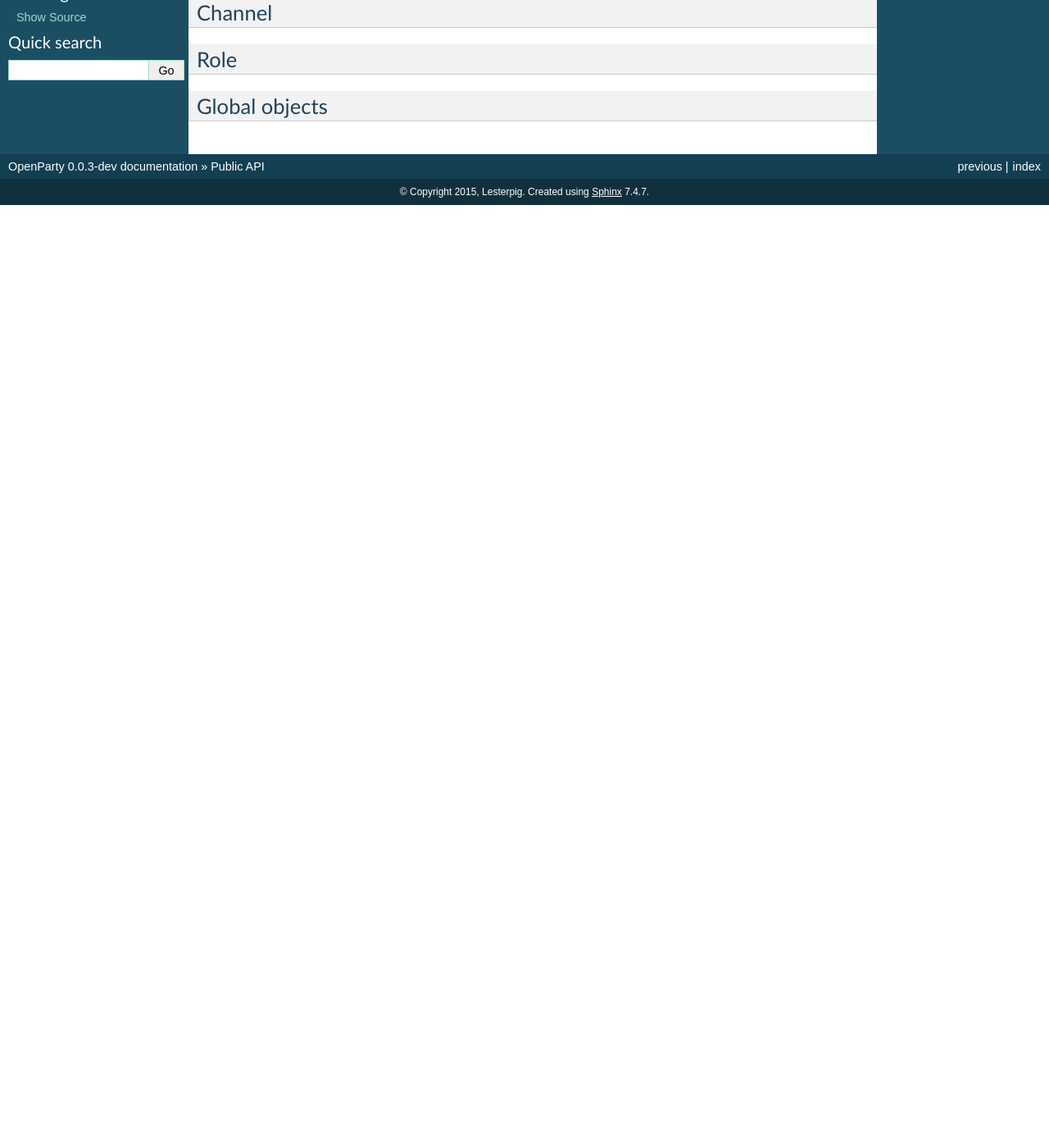
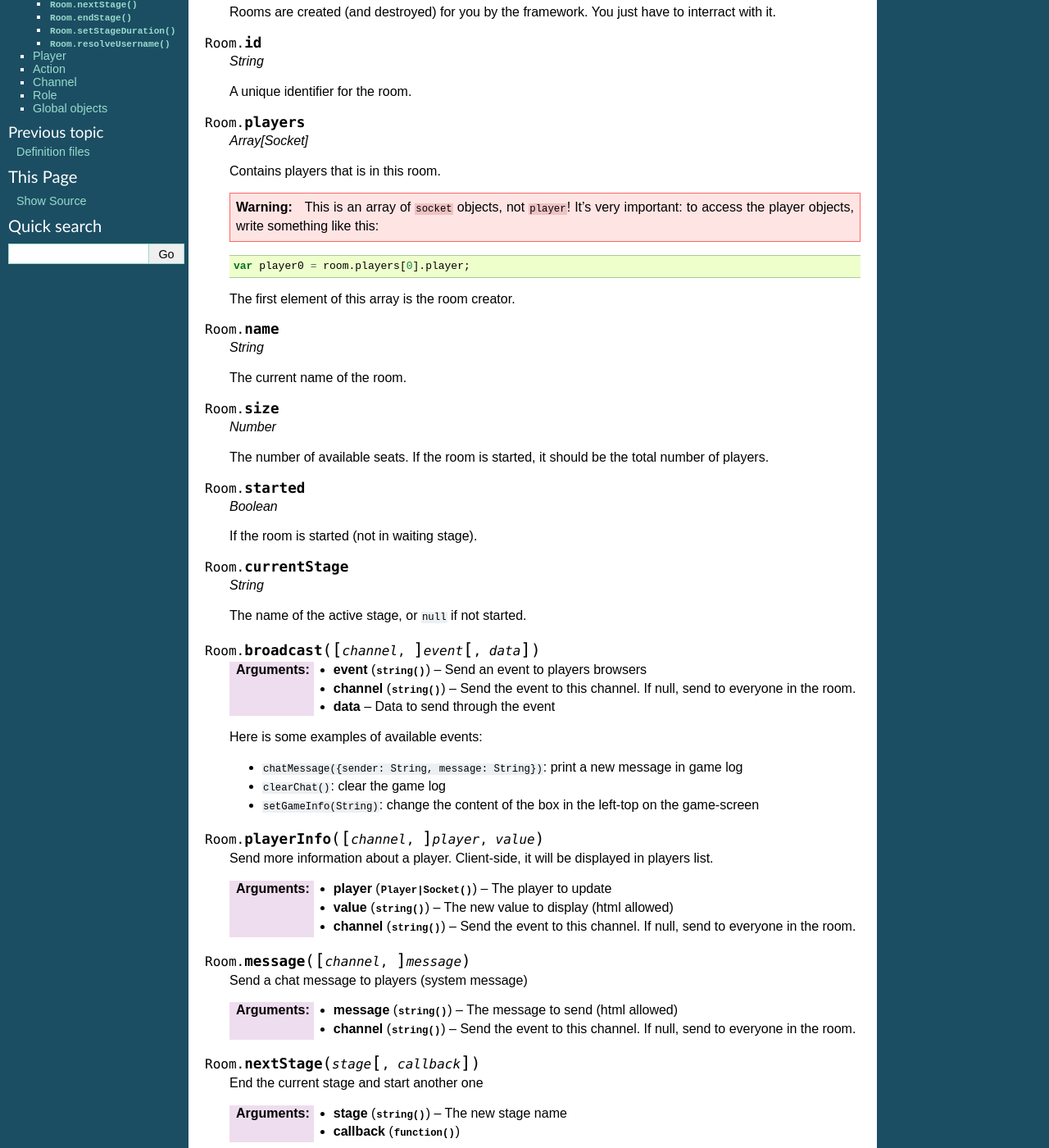
Before and after one commit to Lesterpig/openparty, a Sphinx documentation site: the page built from docs/apis.rst, in a window 1280 px wide and 1400 px high, scrolled down 270 px. Shown: the whole window at 82% size. Built offline with Sphinx 7.4.7, drawn with Linux system fonts in a browser that asks for light colours; before the commit the page ends 900 px from its top, so only the background shows below that; some of the changed text lies outside the part shown.

Commit message:
Update docs for Room

```diff
--- a/docs/apis.rst
+++ b/docs/apis.rst
@@ -1,8 +1,114 @@
 Public API
 ==========
 
+You can access and modify these objects through your ``definition.js`` file.
+
 Room
 ----
+
+.. js:class:: Room
+
+  This object is frequently an argument for ``definition.js`` files.
+  You can check a full list of features in ``lib/rooms.js``.
+
+  Rooms are created (and destroyed) for you by the framework. You just have to interract with it.
+
+.. js:attribute:: Room.id
+
+  `String`
+
+  A unique identifier for the room.
+
+.. js:attribute:: Room.players
+
+  `Array[Socket]`
+
+  Contains players that is in this room.
+
+  .. warning:: This is an array of ``socket`` objects, not ``player``! It's very important: to access the player objects, write something like this:
+
+  .. code:: js
+
+    var player0 = room.players[0].player;
+
+  The first element of this array is the room creator.
+
+.. js:attribute:: Room.name
+
+  `String`
+
+  The current name of the room.
+
+.. js:attribute:: Room.size
+
+  `Number`
+
+  The number of available seats. If the room is started, it should be the total number of players.
+
+.. js:attribute:: Room.started
+
+  `Boolean`
+
+  If the room is started (not in waiting stage).
+
+.. js:attribute:: Room.currentStage
+
+  `String`
+
+  The name of the active stage, or ``null`` if not started.
+
+.. js:function:: Room.broadcast([channel], event, [data])
+
+  :param string event: Send an event to players browsers
+  :param string channel: Send the event to this channel. If null, send to everyone in the room.
+  :param data: Data to send through the event
+
+  Here is some examples of available events:
+
+  - ``chatMessage({sender: String, message: String})``: print a new message in game log
+  - ``clearChat()``: clear the game log
+  - ``setGameInfo(String)``: change the content of the box in the left-top on the game-screen
+
+.. js:function:: Room.playerInfo([channel], player, value)
+
+  Send more information about a player.
+  Client-side, it will be displayed in players list.
+
+  :param Player|Socket player: The player to update
+  :param string value: The new value to display (html allowed)
+  :param string channel: Send the event to this channel. If null, send to everyone in the room.
+
+.. js:function:: Room.message([channel], message)
+
+  Send a chat message to players (system message)
+
+  :param string message: The message to send (html allowed)
+  :param string channel: Send the event to this channel. If null, send to everyone in the room.
+
+.. js:function:: Room.nextStage(stage, [callback])
+
+  End the current stage and start another one
+
+  :param string stage: The new stage name
+  :param function callback:
+
+.. js:function:: Room.endStage()
+
+  End the current stage, without starting another one
+
+.. js:function:: Room.setStageDuration(duration)
+
+  Change current stage duration
+
+  :param number duration: duration in seconds
+
+.. js:function:: Room.resolveUsername(username)
+
+   Get player object from username
+
+  :param string username:
+  :return: Socket associated to this username, or null
+
 
 Player
 ------
```
Also changed, not shown: 1 other file.
